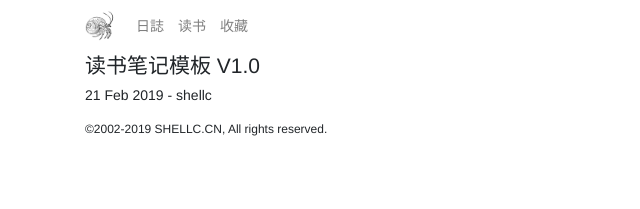
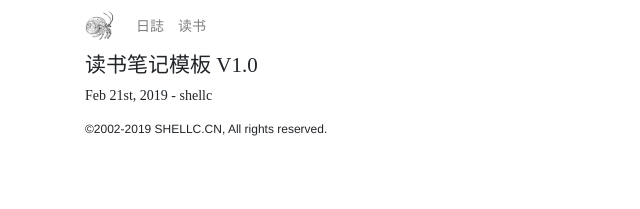
Before and after one commit to shellc/shellc.github.io, a Jekyll site: the page built from _posts/books/2019-02-21-reading-notes-template.md, in a window 1280 px wide. Shown: the top 209 px of the page, without its empty margins (0-640 px from the left). Built offline with Jekyll 4.4.1, drawn with Linux system fonts in a browser that asks for light colours.

Commit message:
update styles

```diff
--- a/_data/navigation_cn.yml
+++ b/_data/navigation_cn.yml
@@ -2,5 +2,3 @@
   link: /
 - name: 读书
   link: /books.html
-- name: 收藏
-  link: /favorites.html
--- a/_layouts/post.html
+++ b/_layouts/post.html
@@ -1,9 +1,17 @@
 ---
 layout: default
 ---
+
+<div class="post">
+
 <h4>{{ page.title }}</h4>
-<p>{{ page.date | date_to_string }} - {{ page.author }}</p>
+<p>{{ page.date | date_to_string: "ordinal", "US" }} - {{ page.author }}</p>
 
-<div class="post-content">
-{{content}}
+<div class="excerpt">
+{{page.excerpt}}
 </div>
+
+<div class="content">
+{{ page.content | remove: page.excerpt }}
+</div>
+</div>
--- a/assets/css/styles.css
+++ b/assets/css/styles.css
@@ -13,9 +13,13 @@
 .task-list { padding-left: 1em; list-style: none; margin-left: 0}
 .task-list-item input { margin-right: 1em; }
 
-.post-list { padding-left: 0; list-style: none }
-.post-list-item { display: block; margin-bottom: 2em }
-.post-list-item .title { font-size: 16px }
+.motto {padding-left: 5px; font-size:12px; color: #6c757d; border-left: 3px #6c757d solid;}
+
+.post-list { padding-left: 0; list-style: none; font-family: "Times New Roman", SimSun, NSimSun, "宋体";}
+.post-list-item { display: block; margin-bottom: 1.5em }
+.post-list-item .title { font-size: 14px }
 .post-list-item .excerpt { color: #6c757d }
 
-.post-content { font-family: "Times New Roman", SimSun, NSimSun, "宋体"; font-size:16px ;}
+.post { font-family: "Times New Roman", SimSun, NSimSun, "宋体";}
+.post .excerpt {padding-left: 5px; font-size:14px; color: #6c757d; border-left: 3px #6c757d solid;}
+.post .content {font-size:16px;}
--- a/index.html
+++ b/index.html
@@ -2,6 +2,10 @@
 layout: default
 title: 日誌
 ---
+
+<p class="motto">
+信言不美，美言不信。善者不辩，辩者不善。知者不博，博者不知。 - 《道德经》
+</p>
 
 <ul class="post-list">
   {% for post in site.posts %}
```
Also changed, not shown: books.md (+1 -1 lines).
